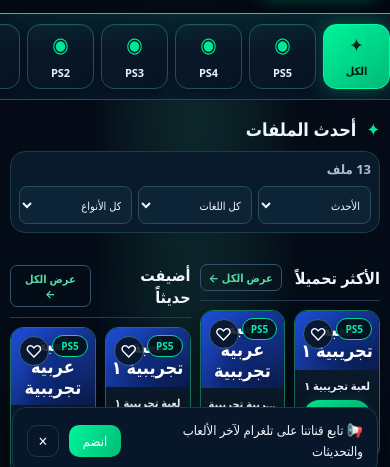
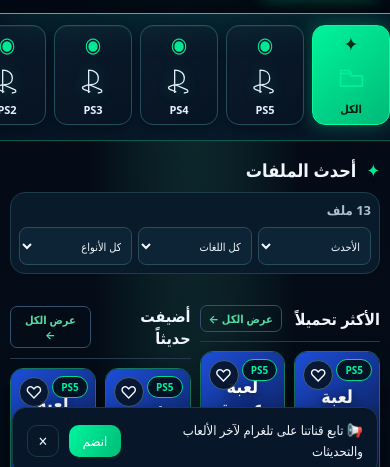
Before and after one commit to zero3p/zero3p.github.io, a website: page index.html in a window 390 px wide. Shown: the part 357-824 px from the top of the page. Drawn offline with Linux system fonts and the light colour scheme; no server answers.

Commit message:
Update index.html

```diff
--- a/index.html
+++ b/index.html
@@ -335,6 +335,36 @@ body{background:radial-gradient(ellipse at 50% -15%,#123a39 0,transparent 42%),l
 }
 @media(min-width:700px) and (max-width:1050px){.grid{grid-template-columns:repeat(3,minmax(0,1fr))}.zero-hero{min-height:300px}}
 
+
+/* ===== requested finishing touches ===== */
+.platform-icon{display:grid;place-items:center;width:30px;height:30px;color:#00efa0;filter:drop-shadow(0 0 7px #00e99555)}
+.platform-icon svg{width:27px;height:27px;fill:none;stroke:currentColor;stroke-width:2.6;stroke-linecap:round;stroke-linejoin:round}
+.tab[data-id^="ps"] .platform-icon svg{stroke:#eaf2ff;stroke-width:2.1}
+.tab[data-id="xbox"] .platform-icon svg,.tab[data-id="x360"] .platform-icon svg{stroke:#00e995}
+.tab{flex:0 0 clamp(78px,10vw,118px);min-width:78px;gap:5px}
+.tabs{justify-content:flex-start;scroll-snap-type:x proximity}
+.tab{scroll-snap-align:start}
+/* Portrait game covers: recommended source artwork 800x1100 or 800x1200 */
+.card .cover{aspect-ratio:3/4!important;background-position:center!important;background-size:cover!important}
+#det .dcv{aspect-ratio:3/4!important;max-width:320px}
+.recently-visited{grid-column:1/-1;margin:30px 0 8px;padding:18px 0 4px;border-top:1px solid #12634e}
+.recently-visited .home-section-head{margin-bottom:14px}
+.recently-visited .home-section-head h3{display:flex;align-items:center;gap:8px;color:#effff8}
+.recently-visited .home-section-head button{border-color:#00c982;color:#00efa0;background:#071c25;border-radius:20px;padding:7px 16px}
+.recently-visited .grid{grid-template-columns:repeat(4,minmax(0,1fr))}
+.av.big{width:92px;height:92px;border:2px solid #00e995;box-shadow:0 0 18px #00e99544}
+#acc .pn .av{border:2px solid #00d98b}
+@media(max-width:699px){
+ .tabs{gap:8px;padding:11px 10px 15px}
+ .tab{flex:0 0 78px;min-width:78px;min-height:76px;padding:7px 5px;font-size:11px}
+ .platform-icon{width:32px;height:32px}.platform-icon svg{width:29px;height:29px}
+ .card .cover{aspect-ratio:3/4!important}
+ .recently-visited{margin-top:24px;padding-top:14px}
+ .recently-visited .grid{grid-template-columns:repeat(2,minmax(0,1fr));gap:9px}
+ #det .dcv{aspect-ratio:3/4!important;max-width:260px}
+}
+@media(min-width:700px){.tabs{gap:10px}.tab{flex-basis:clamp(90px,10%,125px)}}
+
 </style>
 </head>
 <body>
@@ -466,11 +496,31 @@ $('thm').onclick=function(){th=th=='dark'?'light':'dark';try{localStorage.setIte
 function tgUI(){var a=lang=='ar';$('tgt').textContent=a?'📢 تابع قناتنا على تلغرام لآخر الألعاب والتحديثات':'📢 Join our Telegram channel for the latest games & updates';$('tgb').textContent=a?'انضم':'Join'}
 function closeTg(){$('tg').classList.remove('on');try{localStorage.setItem('ztg',Date.now())}catch(e){}}
 setTimeout(function(){var t=0;try{t=+localStorage.getItem('ztg')||0}catch(e){}if(Date.now()-t>3*864e5)$('tg').classList.add('on')},3500);
+function platformIcon(id){
+ var common='viewBox="0 0 48 48" aria-hidden="true" focusable="false"';
+ var paths={
+  ps5:'<path d="M15 5v37M15 5c10 0 16 5 16 13 0 7-5 11-13 11M15 29l19 8c3 1 4 4 1 5l-4 1M15 29l-8 3c-3 1-3 4 0 5l10 4"/>',
+  ps4:'<path d="M16 5c9 0 16 5 16 13 0 7-5 11-13 11M16 5v37M16 29l19 8c3 1 4 4 1 5l-4 1M16 29l-8 3c-3 1-3 4 0 5l10 4"/>',
+  ps3:'<path d="M16 5c9 0 16 5 16 13 0 7-5 11-13 11M16 5v37M16 29l19 8c3 1 4 4 1 5l-4 1M16 29l-8 3c-3 1-3 4 0 5l10 4"/>',
+  ps2:'<path d="M16 5c9 0 16 5 16 13 0 7-5 11-13 11M16 5v37M16 29l19 8c3 1 4 4 1 5l-4 1M16 29l-8 3c-3 1-3 4 0 5l10 4"/>',
+  ps1:'<path d="M16 5c9 0 16 5 16 13 0 7-5 11-13 11M16 5v37M16 29l19 8c3 1 4 4 1 5l-4 1M16 29l-8 3c-3 1-3 4 0 5l10 4"/>',
+  xbox:'<path d="M8 10c9-7 23-7 32 0M8 38c9 7 23 7 32 0M10 9c10 7 18 21 19 31M38 9c-10 7-18 21-19 31"/>',
+  pc:'<rect x="5" y="7" width="38" height="27" rx="3"/><path d="M24 34v8M15 42h18"/>',
+  psp:'<rect x="4" y="11" width="40" height="26" rx="7"/><path d="M12 24h10m-5-5v10M31 21h.1M36 27h.1"/>',
+  x360:'<path d="M8 10c9-7 23-7 32 0M8 38c9 7 23 7 32 0M10 9c10 7 18 21 19 31M38 9c-10 7-18 21-19 31"/>',
+  emu:'<circle cx="24" cy="24" r="17"/><path d="M12 24h24M24 12v24"/>',
+  app:'<rect x="9" y="5" width="30" height="38" rx="4"/><path d="M16 15h16M16 23h16M16 31h11"/>',
+  theme:'<path d="M24 4l18 20-18 20L6 24 24 4z"/><circle cx="24" cy="24" r="6"/>'
+ };
+ if(id==='all')return '<svg '+common+'><path d="M6 14h14l4 4h18v17H6z"/><path d="M6 14V9h14l4 5"/></svg>';
+ return '<svg '+common+'>'+ (paths[id]||'<circle cx="24" cy="24" r="16"/>') +'</svg>';
+}
+function clearRecent(){RECENT=[];try{localStorage.removeItem('zrecent')}catch(e){}render();toast(lang=='ar'?'تم مسح سجل المشاهدة':'Recently visited cleared')}
 function render(){
  var d=document.documentElement;d.lang=lang;d.dir=lang=='ar'?'rtl':'ltr';
  var L=T[lang];
  $('lang').textContent=L.sw;$('q').placeholder=L.s;$('ttl').textContent=L.t;$('fcp').textContent=L.f;footUI();pageUI();thUI();tgUI();accUI();
- $('tabs').innerHTML=TABS.filter(function(x){return ['fav','new','top','recent'].indexOf(x.id)<0}).map(function(x){return '<button data-id="'+x.id+'" class="tab'+(x.id==tab?' on':'')+'" style="--tc:'+TC[x.id]+'" onclick="setTab(\''+x.id+'\')">'+x[lang]+'</button>'}).join('');
+ $('tabs').innerHTML=TABS.filter(function(x){return ['fav','new','top','recent'].indexOf(x.id)<0}).map(function(x){return '<button data-id="'+x.id+'" class="tab'+(x.id==tab?' on':'')+'" style="--tc:'+(TC[x.id]||'#00e995')+'" onclick="setTab(\''+x.id+'\')"><span class="platform-icon">'+platformIcon(x.id)+'</span><span>'+esc(x[lang])+'</span></button>'}).join('');
  var mn=['mn-home','mn-games','mn-fav','mn-recent','mn-settings'];mn.forEach(function(id){var el=$(id);if(el)el.classList.remove('on')});var activeNav=tab=='fav'?'mn-fav':srt=='dl'?'mn-recent':tab=='all'?'mn-games':'mn-games';if($(activeNav))$(activeNav).classList.add('on');
  $('sel').innerHTML=SEL.map(function(x){return '<option value="'+x.id+'"'+(x.id==sub?' selected':'')+'>'+x[lang]+'</option>'}).join('');
  var gf=$('genreFilter');if(gf){var gs=['all','أكشن','مغامرات','رعب','رياضة','سباق','قتال','عالم مفتوح','RPG','ألغاز','محاكاة','Action','Adventure','Horror','Sports','Racing','Fighting','Open World','Puzzle','Simulation'];gf.innerHTML=gs.map(function(x){return '<option value="'+esc(x)+'"'+(x==genreFilter?' selected':'')+'>'+(x=='all'?(lang=='ar'?'كل الأنواع':'All genres'):x)+'</option>'}).join('')}
@@ -502,6 +552,7 @@ function render(){
   TABS.filter(function(x){return ['all','fav','new','top','recent'].indexOf(x.id)<0}).forEach(function(cat){var items=out.filter(function(i){return i.c==cat.id}).slice(0,8);if(items.length)sections.push({title:cat[lang]||cat.ar,items:items,tab:cat.id})});
   $('grid').innerHTML=sections.length?sections.map(function(sec){return '<section class="home-section"><div class="home-section-head"><h3>'+esc(sec.title)+'</h3><button onclick="setTab(\''+sec.tab+'\')">'+(lang=='ar'?'عرض الكل':'View all')+' ←</button></div><div class="grid">'+sec.items.map(gameCard).join('')+'</div></section>'}).join(''):'<div class="empty">'+(LOADING?'…':L.none)+'</div>';
  }else $('grid').innerHTML=out.length?out.map(gameCard).join(''):'<div class="empty">'+(LOADING?'…':L.none)+'</div>';
+ if(homeMode){var seen=RECENT.map(function(n){return ITEMS.filter(function(i){return i.n===n&&!i.archived})[0]}).filter(Boolean).slice(0,8);var rs=document.getElementById('recentlyVisited');if(rs)rs.remove();if(seen.length){var box=document.createElement('section');box.id='recentlyVisited';box.className='recently-visited';box.innerHTML='<div class="home-section-head"><h3>◷ '+(lang=='ar'?'شوهدت مؤخراً':'Recently Visited')+'</h3><button type="button" onclick="clearRecent()">'+(lang=='ar'?'مسح الكل':'Clear')+'</button></div><div class="grid">'+seen.map(gameCard).join('')+'</div>';$('grid').appendChild(box)}}
 }
 function setTab(t){tab=t;render()}
 function fav(n){n=decodeURIComponent(n);if(favs[n])delete favs[n];else favs[n]=1;try{localStorage.setItem('zf',JSON.stringify(favs))}catch(e){}render()}
```
